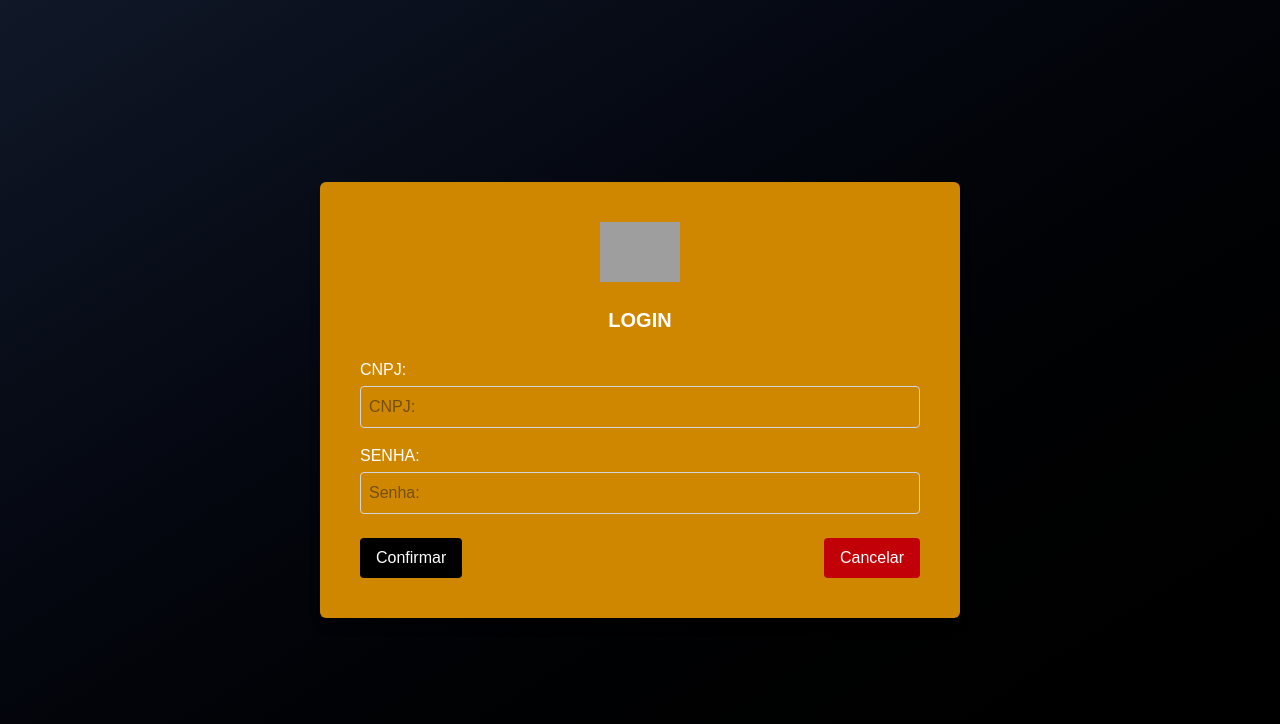
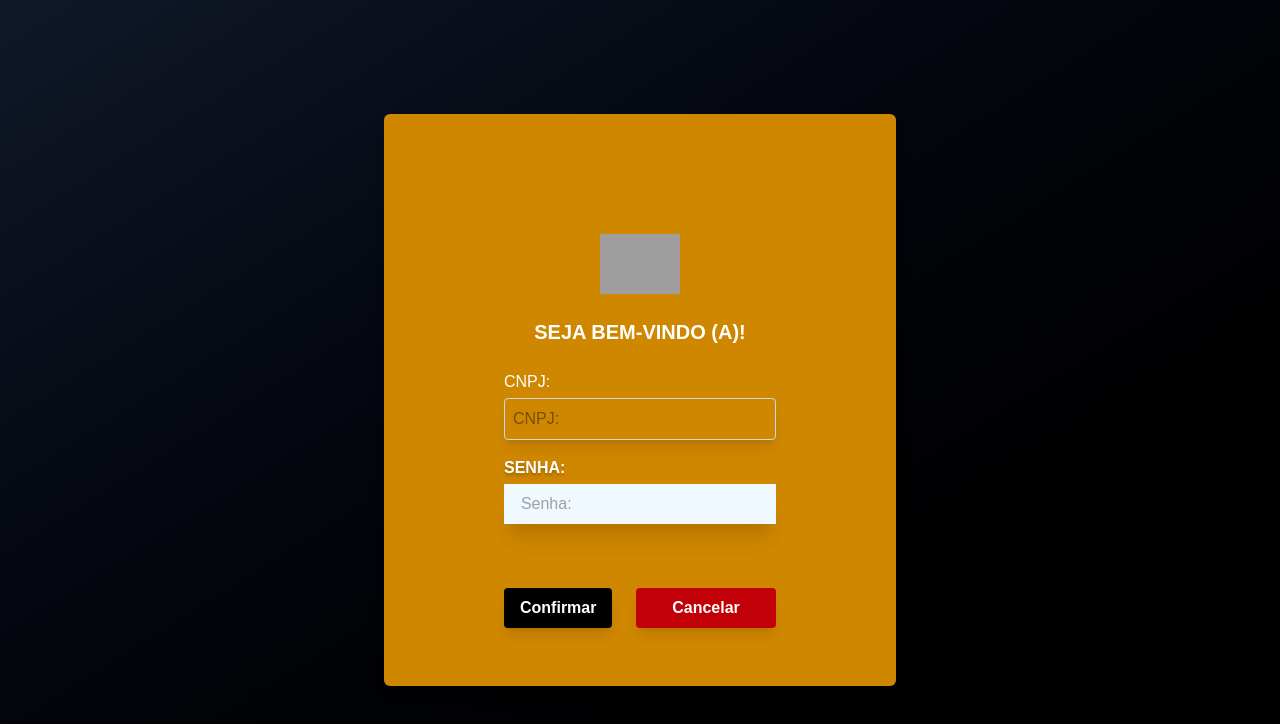
Before and after one commit to Uius/TCC-GP6, a Next.js app in the folder tccgp6/: page /login in a window 1280 px wide. Shown: the top 724 px of the page. Built offline with nearby package versions, Linux system fonts and the light colour scheme; grey boxes are pictures that could not be loaded.

Commit message:
Css Loguin meio completo

```diff
--- a/tccgp6/src/app/globals.css
+++ b/tccgp6/src/app/globals.css
@@ -26,6 +26,6 @@ body {
 }
 
 .bodyloguin{
- height: 400%;
- width: 50%;
+
+ width: 40%;
 }
--- a/tccgp6/src/app/login/page.tsx
+++ b/tccgp6/src/app/login/page.tsx
@@ -4,7 +4,7 @@ import React from "react";
 export default function Login() {
   return (
     <div className="min-h-screen flex items-center justify-center bg-gradient-to-br from-gray-900 to-black">
-      <div className=" bg-yellow-600 p-10 rounded-md shadow-lg bodyloguin">
+      <div className="h-143 bg-yellow-600 p-30 rounded-md shadow-lg bodyloguin">
         <div className="flex flex-col items-center mb-6">
           <Image
             src="/lion.png" // você vai precisar colocar essa imagem na pasta public
@@ -14,34 +14,35 @@ export default function Login() {
           />
 
         </div>
-        <h3 className="text-center text-white text-xl font-semibold mb-6">LOGIN</h3>
+        <h3 className="text-center text-white text-xl font-semibold mb-6">SEJA BEM-VINDO (A)!</h3>
         <form className="space-y-4">
           <div>
             <label className="block text-white mb-1">CNPJ:</label>
             <input
               type="text"
-              className="w-full p-2 rounded-sm border border-gray-300 focus:outline-none focus:ring-2 focus:ring-yellow-500"
+              className="rounded-lg shadow-lg w-full p-2 rounded-sm border border-gray-300 focus:outline-none focus:ring-2 focus:ring-yellow-500"
               placeholder="CNPJ: "
             />
           </div>
           <div>
-            <label className="block text-white mb-1">SENHA:</label>
+            <label className="w-15 text-shadow-lg font-bold block text-white mb-1">SENHA:</label>
             <input
               type="password"
-              className="w-full p-2 rounded-sm border border-gray-300 focus:outline-none focus:ring-2 focus:ring-yellow-500"
-              placeholder="Senha: "
+              className="text-[#4B4B4B] rounded-[20] bg-sky-50 shadow-xl w-full p-2 border-white-600 focus:outline-none focus:ring-2 focus:ring-yellow-500"
+              placeholder="  Senha: "
             />
           </div>
+          <br></br>
           <div className="flex justify-between mt-6">
             <button
               type="submit"
-              className="bg-black text-white px-4 py-2 rounded hover:bg-gray-800 transition"
+              className="font-bold rounded-[15] shadow-lg bg-black text-white px-4 py-2 rounded hover:bg-gray-800 transition"
             >
               Confirmar
             </button>
             <button
               type="button"
-              className="bg-red-700 text-white px-4 py-2 rounded hover:bg-red-800 transition"
+              className="font-bold rounded-[15] w-35 shadow-lg bg-red-700 text-white px-4 py-2 rounded hover:bg-red-800 transition"
             >
               Cancelar
             </button>
```
